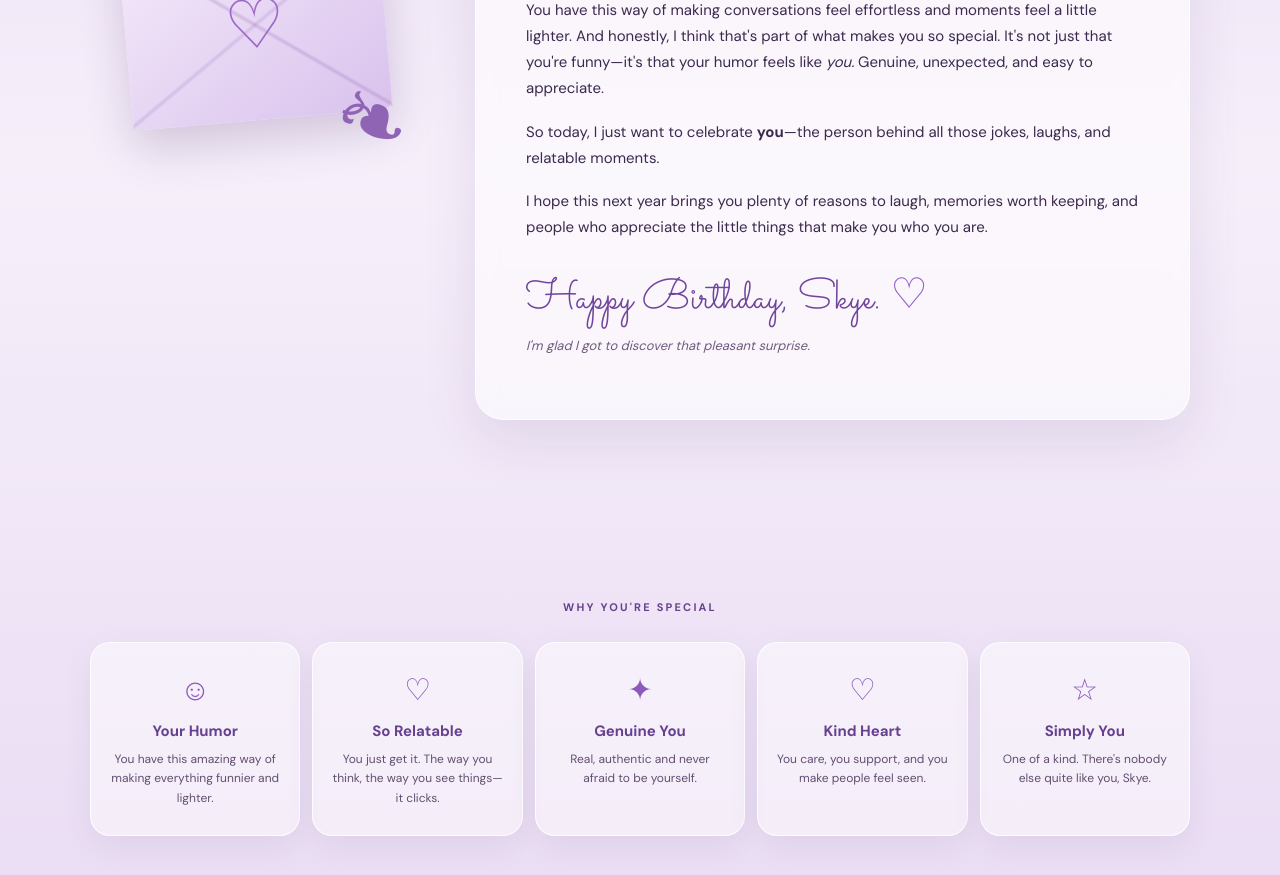
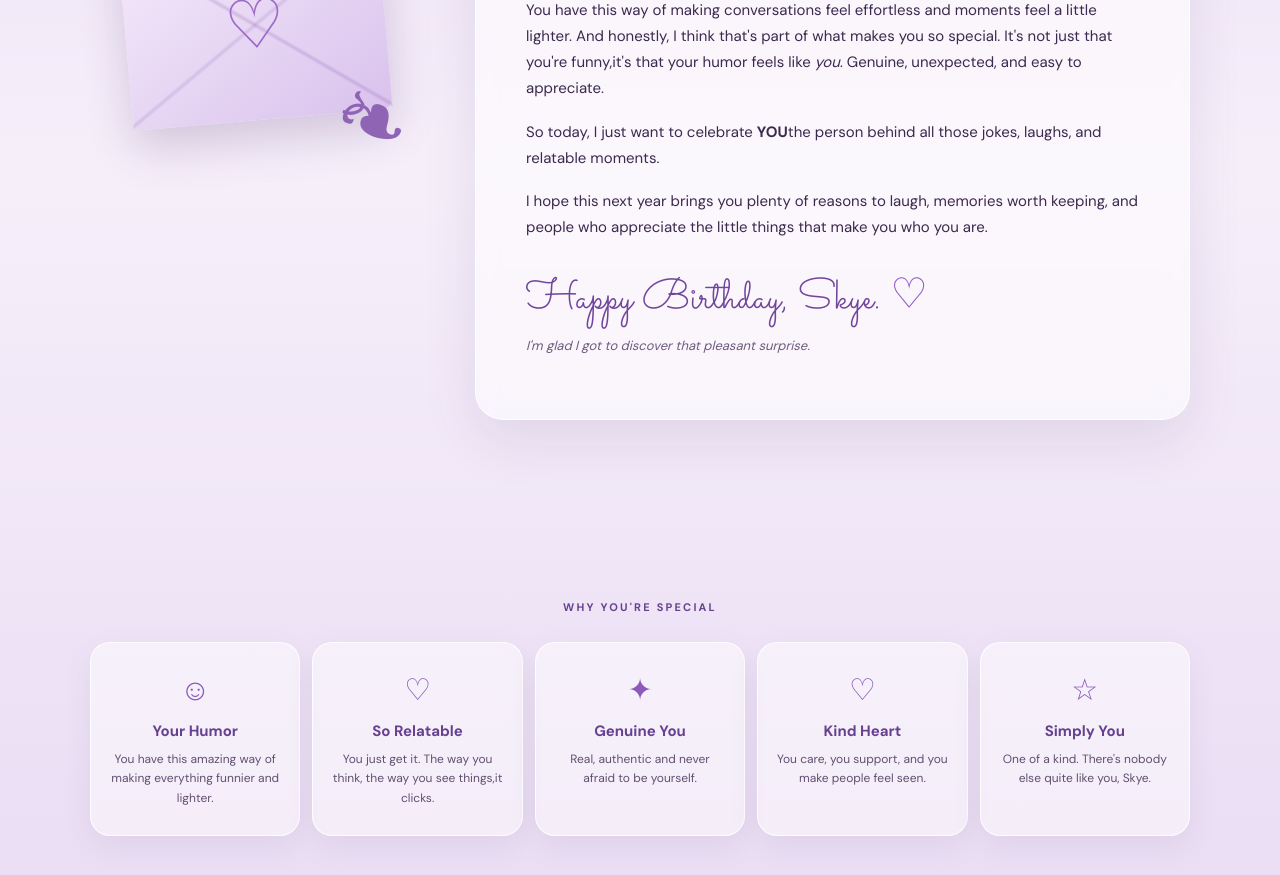
Before and after one commit to SirNaty/Lavender-Colored-Skye, a plain HTML site: page index.html in a window 1280 px wide. Shown: the part 1260-2135 px from the top of the page. Drawn offline with nearby package versions, Linux system fonts and the light colour scheme.

Commit message:
Update index.html

```diff
--- a/index.html
+++ b/index.html
@@ -70,12 +70,12 @@
         <p>
           You have this way of making conversations feel effortless and moments
           feel a little lighter. And honestly, I think that's part of what makes
-          you so special. It's not just that you're funny—it's that your humor
+          you so special. It's not just that you're funny,it's that your humor
           feels like <em>you.</em> Genuine, unexpected, and easy to appreciate.
         </p>
 
         <p>
-          So today, I just want to celebrate <strong>you</strong>—the person
+          So today, I just want to celebrate <strong>YOU</strong>the person
           behind all those jokes, laughs, and relatable moments.
         </p>
 
@@ -85,7 +85,8 @@
           you who you are.
         </p>
 
-        <h3>Happy Birthday, Skye. <span>♡</span></h3>
+        <h3>Happy Birthday,
+        Skye. <span>♡</span></h3>
         <p class="closing">I'm glad I got to discover that pleasant surprise.</p>
       </div>
     </section>
@@ -101,7 +102,7 @@
         <article class="card">
           <div class="icon">♡</div>
           <h3>So Relatable</h3>
-          <p>You just get it. The way you think, the way you see things—it clicks.</p>
+          <p>You just get it. The way you think, the way you see things,it clicks.</p>
         </article>
         <article class="card">
           <div class="icon">✦</div>
@@ -122,7 +123,8 @@
     </section>
 
     <section class="memories reveal">
-      <h2>Little Moments, Big Memories</h2>
+      <h2>Little Moments,
+      Big Memories</h2>
       <p class="memory-subtitle">Add your favorite photos here and make this page truly yours.</p>
       <div class="gallery">
         <label class="photo-card">
```
